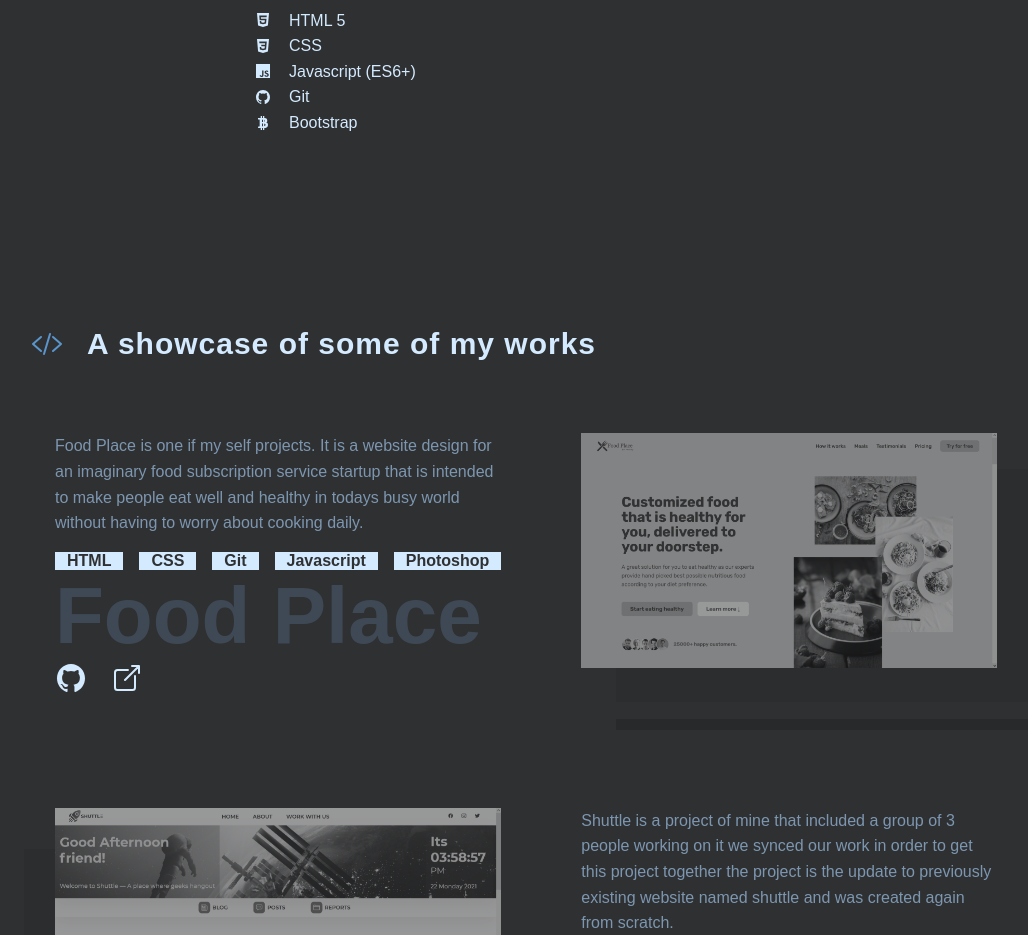
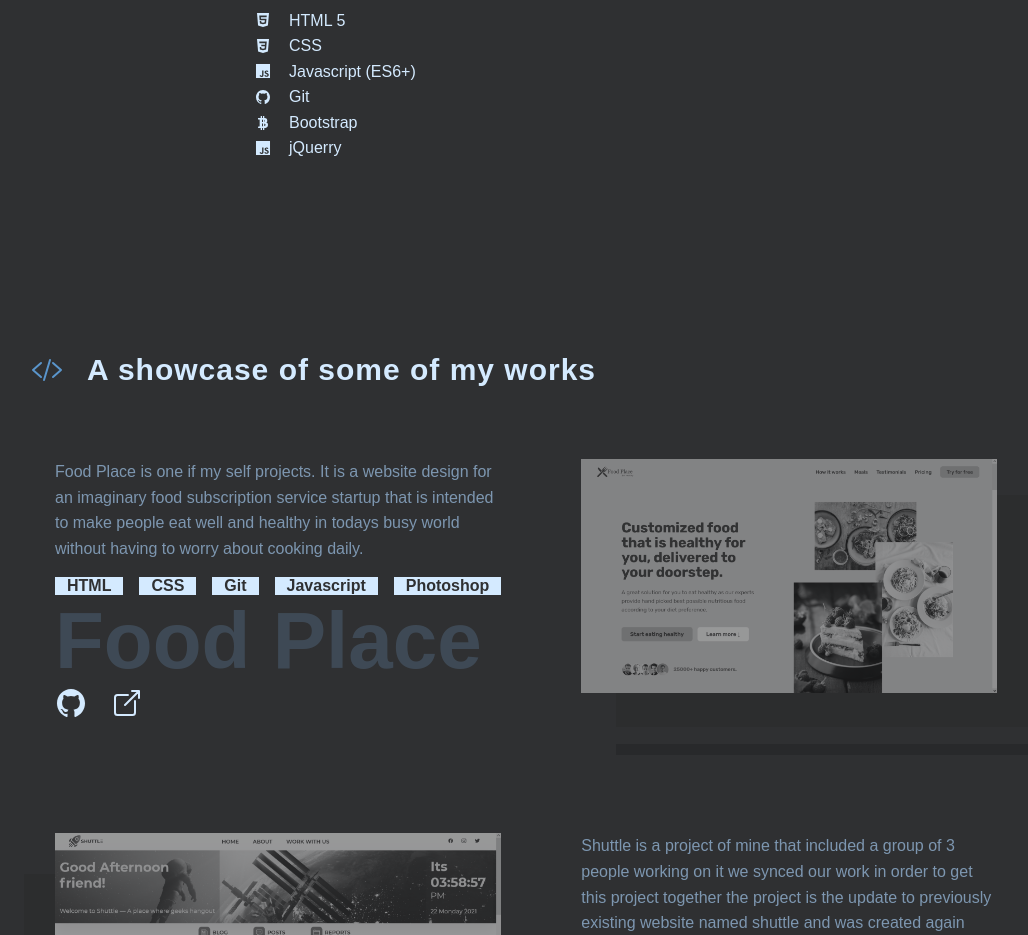
Before and after one commit to AnimeshDev1999/My-portfolio, a plain HTML site: page index.html in a window 1280 px wide. Shown: the part 1183-2118 px from the top of the page, without its empty margins (117-1145 px from the left). Drawn offline with nearby package versions, Linux system fonts and the light colour scheme; a web font is replaced by a local one.

Commit message:
added a skill

```diff
--- a/index.html
+++ b/index.html
@@ -111,6 +111,7 @@
               </li>
               <li><ion-icon name="logo-github"></ion-icon>Git</li>
               <li><ion-icon name="logo-bitcoin"></ion-icon>Bootstrap</li>
+              <li><ion-icon name="logo-javascript"></ion-icon>jQuerry</li>
             </ul>
           </div>
           <div class="abt-img">
```
